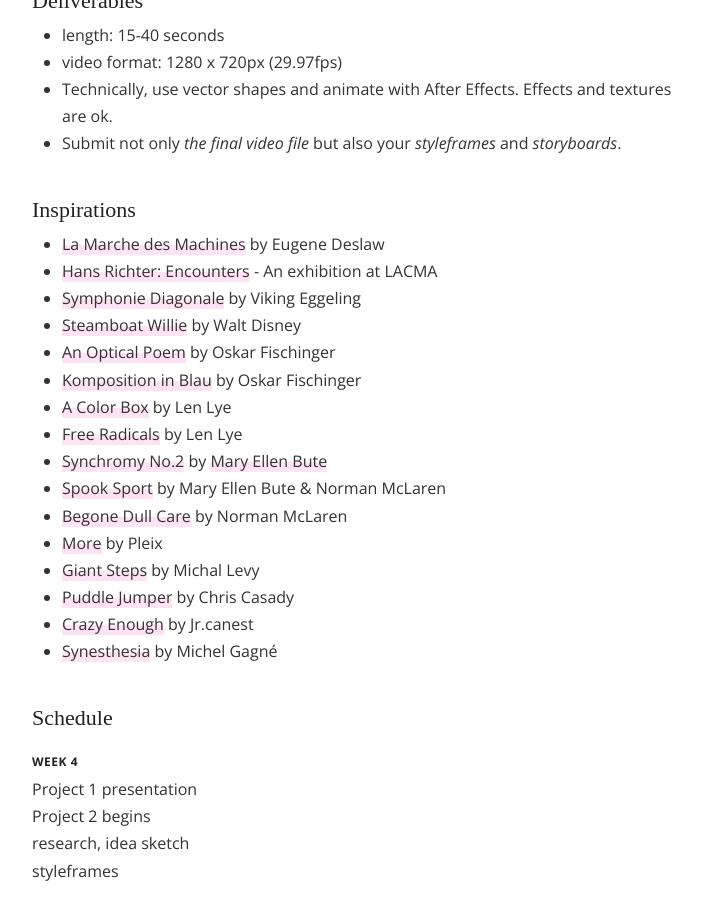
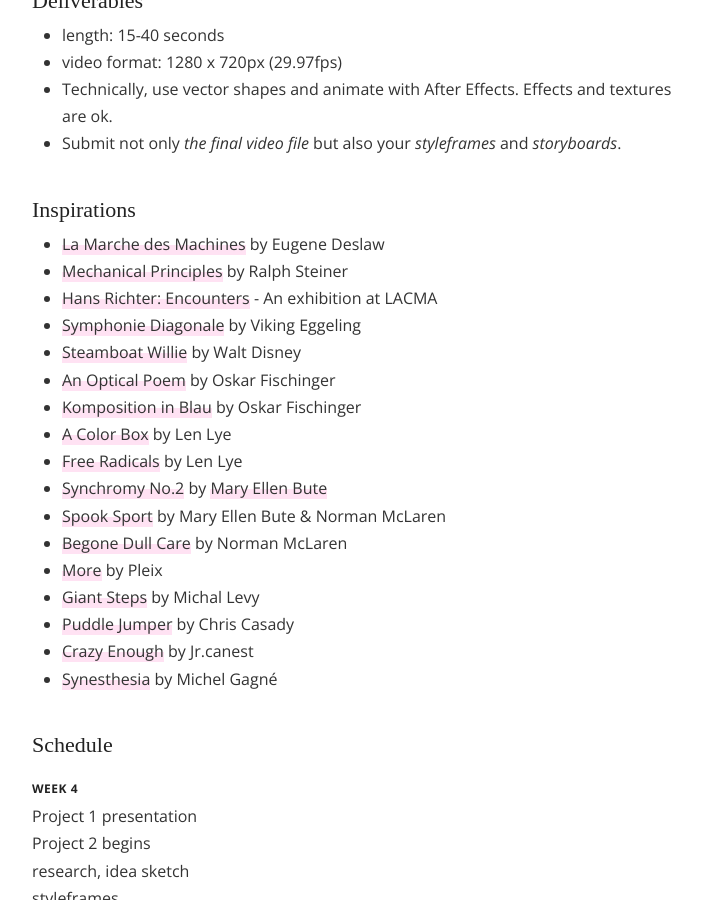
Before and after one commit to Mirandadaa/mica-gd300, a Jekyll site: the page built from _posts/130-6-1-proj-animate-sound.md, in a window 1280 px wide and 900 px high, scrolled down 2190 px. Shown: the whole window, without its empty margins (288-990 px from the left). Built offline with Jekyll 4.4.1, drawn with Linux system fonts in a browser that asks for light colours; some web fonts are replaced.

Commit message:
quick edit

```diff
--- a/_posts/130-6-1-proj-animate-sound.md
+++ b/_posts/130-6-1-proj-animate-sound.md
@@ -66,6 +66,7 @@ Additionally, think about how you can use all the design elements in this contex
 
 ## Inspirations
 - [La Marche des Machines](https://www.youtube.com/watch?v=BTyfqgnfn0A) by Eugene Deslaw
+- [Mechanical Principles](https://www.youtube.com/watch?v=dqohSjJrQWs) by Ralph Steiner
 - [Hans Richter: Encounters](http://www.lacma.org/art/exhibition/hans-richter-encounters) - An exhibition at LACMA
 - [Symphonie Diagonale](https://vimeo.com/42401347) by Viking Eggeling
 - [Steamboat Willie](https://www.youtube.com/watch?v=BBgghnQF6E4) by Walt Disney
```
